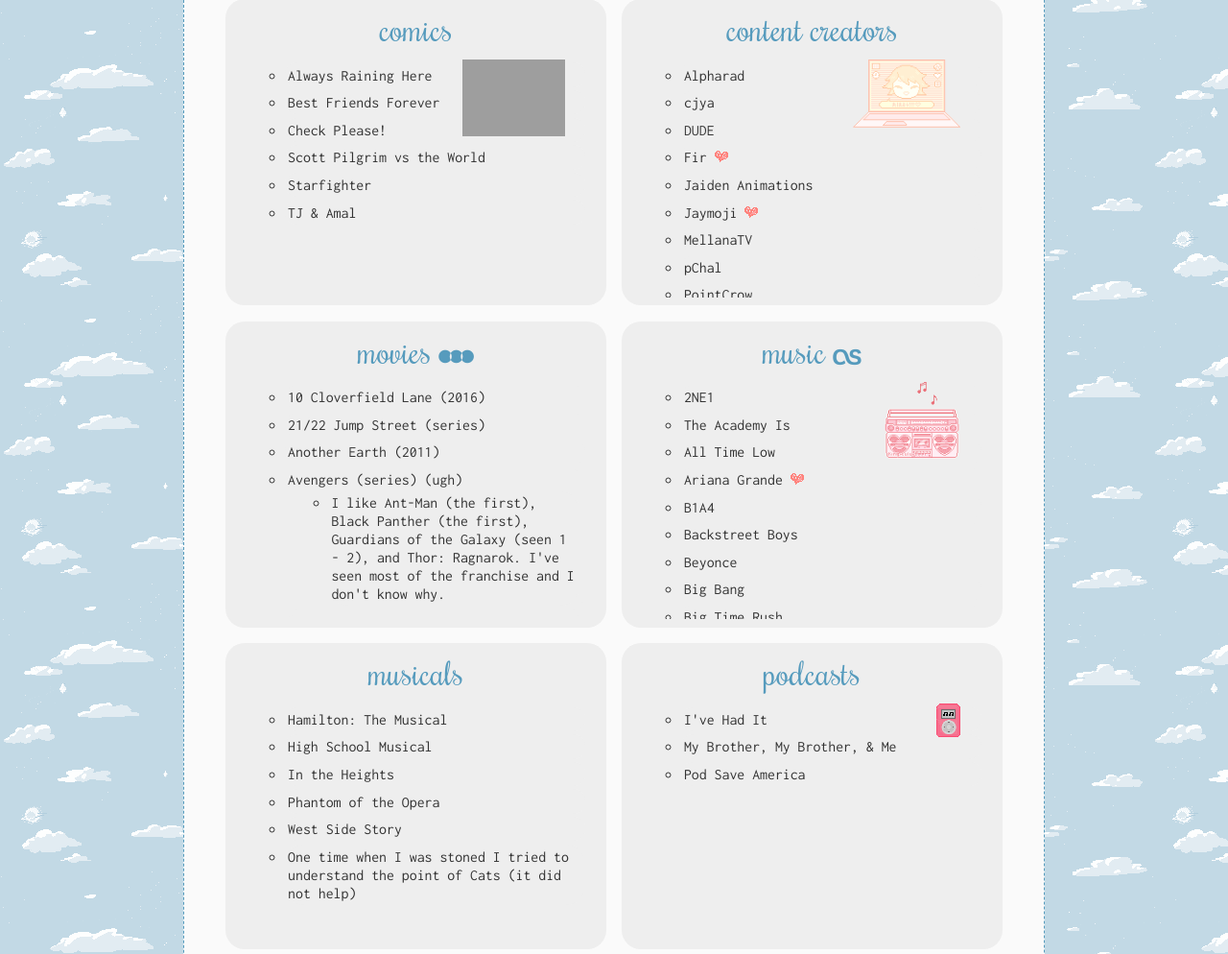
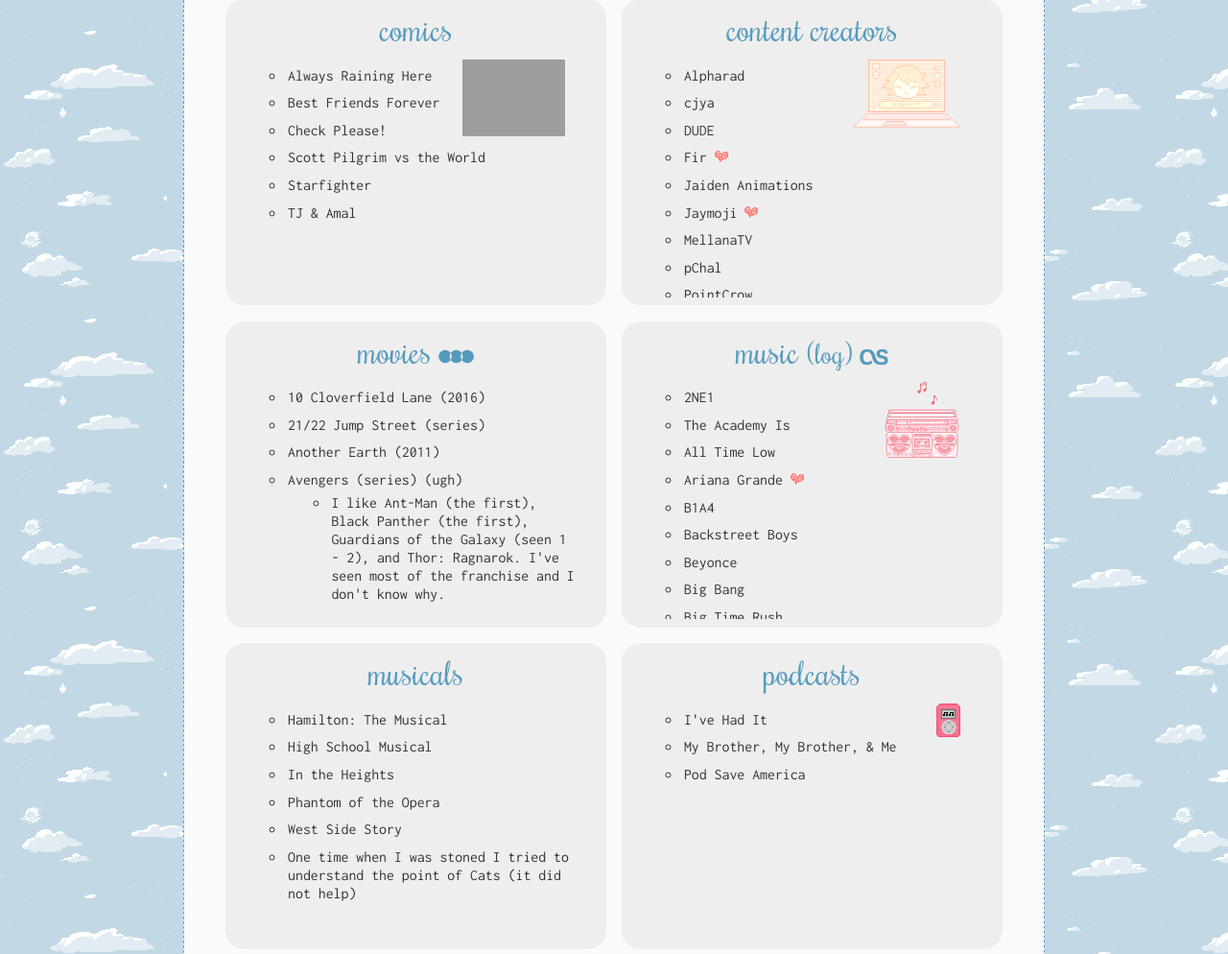
Before and after one commit to aroceu/library, a PHP site: page / in a window 1280 px wide. Shown: the part 1350-2344 px from the top of the page at 96% size. Run offline with PHP 8.4, Linux system fonts and the light colour scheme; some libraries are stand-ins or nearby versions; grey boxes are pictures that could not be loaded.

Commit message:
added link to music log :3

```diff
--- a/shelves/music.php
+++ b/shelves/music.php
@@ -1,4 +1,4 @@
-<li><a onclick="javascript:ShowHide('music')" class="h3"><h3>Music <small><a href="https://last.fm/user/aroceu" style="vertical-align: text-bottom;"><i class="fa-brands fa-lastfm"></i></a></small></h3></a>
+<li><a onclick="javascript:ShowHide('music')" class="h3"><h3>Music <small>(<a href="https://aroceu.com/music">log</a>) <a href="https://last.fm/user/aroceu" style="vertical-align: text-bottom;"><i class="fa-brands fa-lastfm"></i></a></small></h3></a>
             <div class="list" id="music" >
             	<img src="img/music.gif" alt="">
             	<ul class="titles">
```
